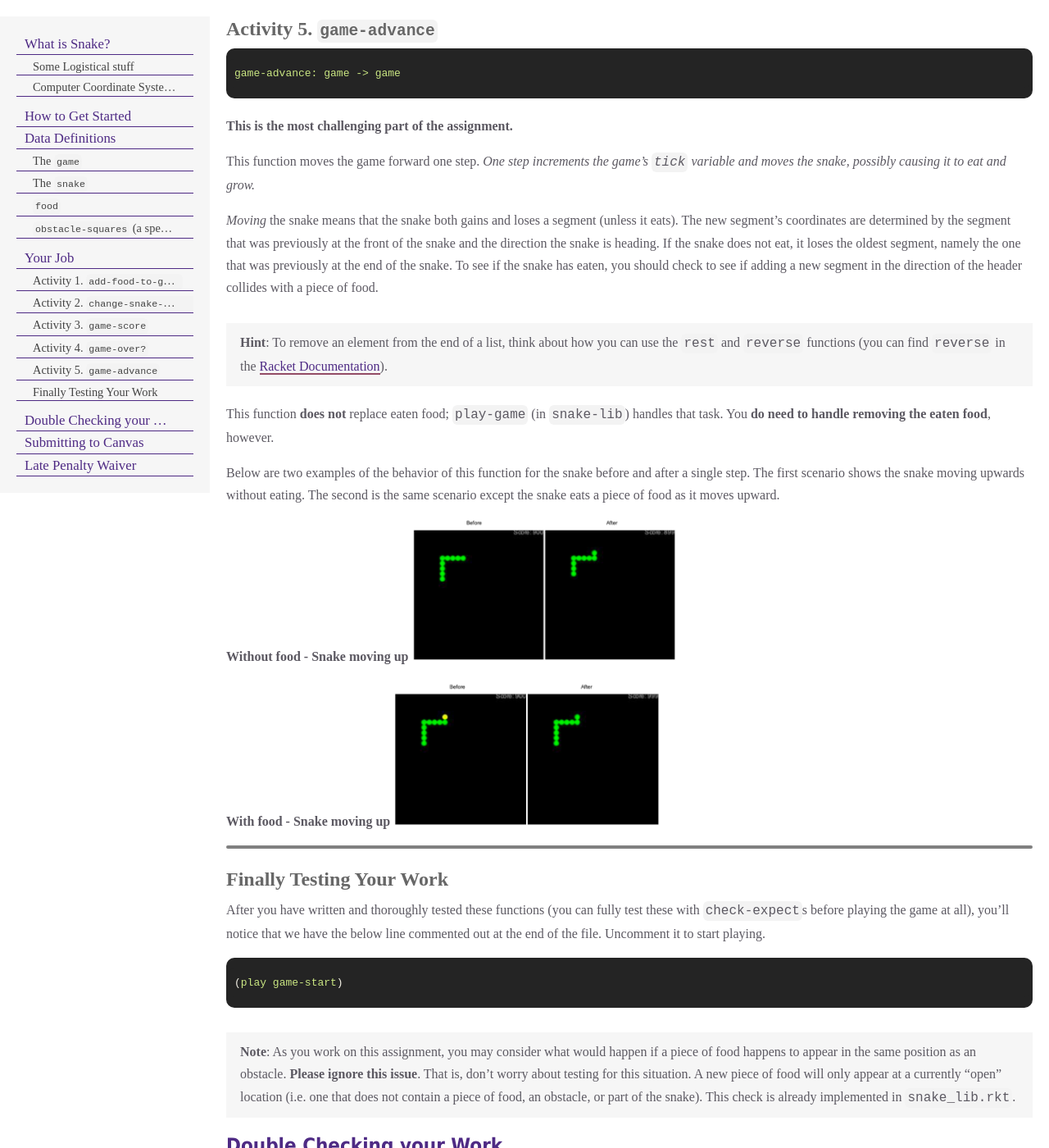
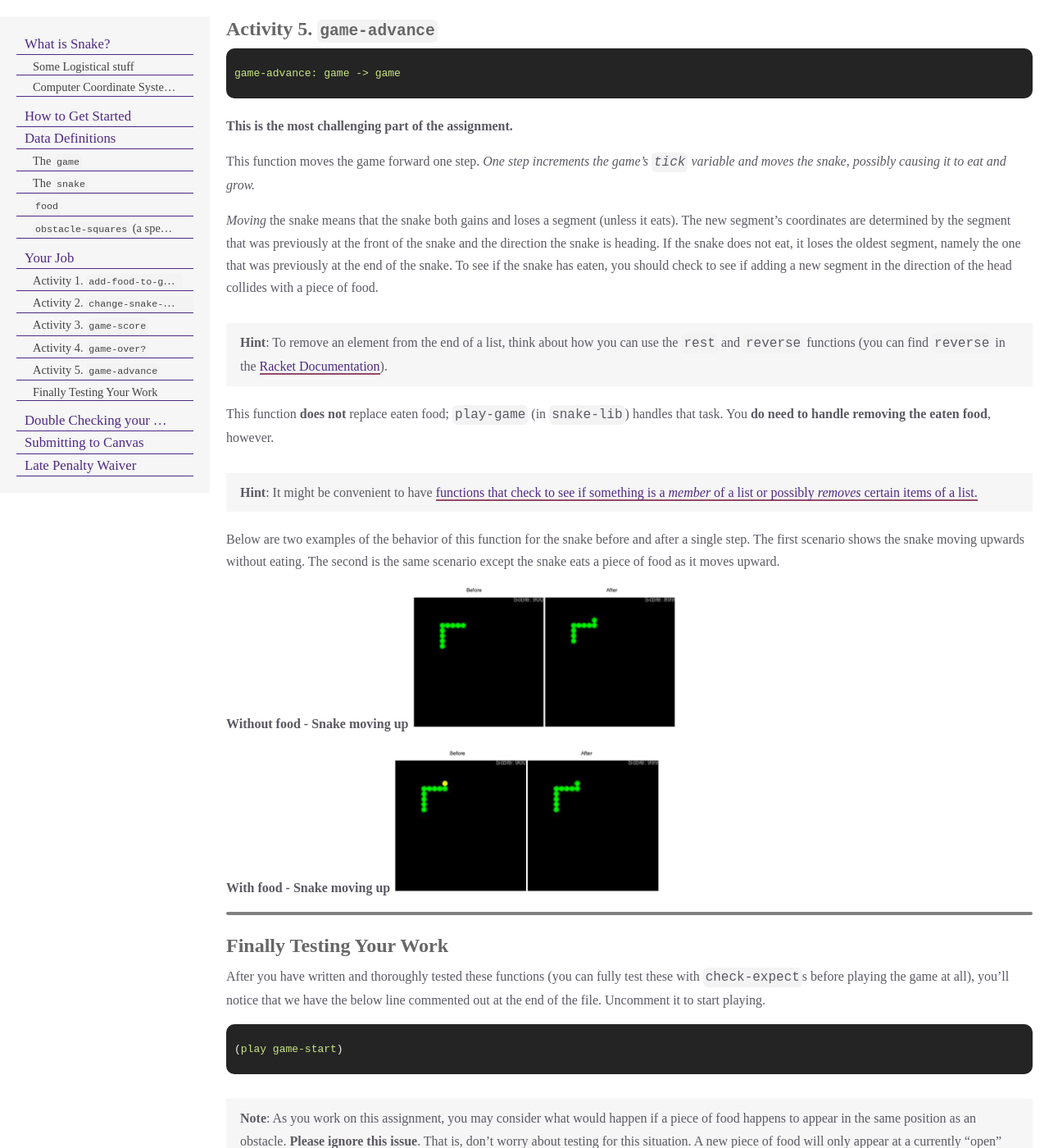
Before and after one commit to shhyou/bain-cs111-web-fork, a Jekyll site: the page built from pages/_assignments/exercises/exercise_6/exercise_6.md, in a window 1280 px wide and 1400 px high, scrolled down 6488 px. Shown: the whole window at 82% size. Built offline with Jekyll 4.4.1, drawn with Linux system fonts in a browser that asks for light colours; some web fonts are replaced; some of the changed lines change nothing that is shown; some of the changed text lies outside the part shown.

Commit message:
e6: fix typos

```diff
--- a/pages/_assignments/exercises/exercise_6/exercise_6.md
+++ b/pages/_assignments/exercises/exercise_6/exercise_6.md
@@ -7,7 +7,7 @@
 ordering: 7
 draft: 0
 points: 100
-canvas_id:
+canvas_id: 1314598
 canvas_title: Exercise 6
 canvas_assignment_group: "Exercises"
 canvas_points_possible: 100
@@ -80,7 +80,7 @@
 
 Additionally, you can only use the libraries already required in the starter code or `"./iterated-images.rkt"` and `"./remove_duplicates.rkt"` (however neither of these are actually required to complete the assignment). If you want to use them, you can copy them over from the earlier exercises.
 
-Finally, `exercise_4.rkt` **MUST START WITH** `(require "snake_lib.rkt")`; <mark>don't add any code before this line.</mark>
+Finally, `exercise_6.rkt` **MUST START WITH** `(require "./snake_lib.rkt")`; <mark>don't add any code before this line.</mark>
 
 * * *
 
@@ -168,7 +168,7 @@
 
 Your job is to write the following functions (and any necessary helper functions), which will serve as arguments to the `play-game` function. We’ve written about 1 test for each function. You’ll need to write more to properly test your code. I recommend that you write these functions in the order that they appear here (and in the starter code file). <mark>You will not be able to play the game until all functions are completed</mark>, **but you can properly test your functions with `check-expect`s**.
 
-Your work is limited to _defining_ these functions. This is an example of _abstraction_ in software engineering. For instance, you don't have to worry about teaching racket how to listen to the user's keyboard entries or how to launch a popup window for the game. Those things are taken care of in `snake-lib`. You can just take for granted that, for instance, your `change-direction` function (described below) gets the correct direction from the keyboard.
+Your work is limited to _defining_ these functions. This is an example of _abstraction_ in software engineering. For instance, you don't have to worry about teaching racket how to listen to the user's keyboard entries or how to launch a popup window for the game. Those things are taken care of in `snake-lib`. You can just take for granted that, for instance, your `change-snake-direction` function (described below) gets the correct direction from the keyboard.
 
 > **Hint**: Remember, in functional programming we can't update the value of a variable. If we want to "update" a game, we have to create a whole new game and update its properties using the values from the old game. So for instance if we wanted to make a new game using some old game `g`...and all we wanted was to update the `g`'s tick counter, we would have to use:
 >
@@ -225,11 +225,13 @@
 
 This function moves the game forward one step. _One step increments the game’s `tick` variable and moves the snake, possibly causing it to eat and grow._
 
-_Moving_ the snake means that the snake both gains and loses a segment (unless it eats). The new segment’s coordinates are determined by the segment that was previously at the front of the snake and the direction the snake is heading. If the snake does not eat, it loses the oldest segment, namely the one that was previously at the end of the snake. To see if the snake has eaten, you should check to see if adding a new segment in the direction of the header collides with a piece of food.
+_Moving_ the snake means that the snake both gains and loses a segment (unless it eats). The new segment’s coordinates are determined by the segment that was previously at the front of the snake and the direction the snake is heading. If the snake does not eat, it loses the oldest segment, namely the one that was previously at the end of the snake. To see if the snake has eaten, you should check to see if adding a new segment in the direction of the head collides with a piece of food.
 
 > **Hint**: To remove an element from the end of a list, think about how you can use the `rest` and `reverse` functions (you can find `reverse` in the [Racket Documentation](https://docs.racket-lang.org/htdp-langs/intermediate-lam.html#%28def._htdp-intermediate-lambda._%28%28lib._lang%2Fhtdp-intermediate-lambda..rkt%29._reverse%29%29)).
 
 This function **does not** replace eaten food; `play-game` (in `snake-lib`) handles that task. You **do need to handle removing the eaten food**, however.
+
+> **Hint**: It might be convenient to have <a href="https://bain-cs111.github.io/course-files/quizzes/q3_glossary_compact.pdf">functions that check to see if something is a _member_ of a list or possibly _removes_ certain items of a list.</a>
 
 Below are two examples of the behavior of this function for the snake before and after a single step. The first scenario shows the snake moving upwards without eating. The second is the same scenario except the snake eats a piece of food as it moves upward.
 
@@ -250,12 +252,14 @@
 
 > **Note**: As you work on this assignment, you may consider what would happen if a piece of food happens to appear in the same position as an obstacle. **Please ignore this issue**. That is, don’t worry about testing for this situation. A new piece of food will only appear at a currently “open” location (i.e. one that does not contain a piece of food, an obstacle, or part of the snake). This check is already implemented in `snake_lib.rkt`.
 
+* * *
+
 ## Double Checking your Work
 
 Make sure you’ve followed the process outlined in the introduction for every function, and that you’ve thoroughly tested your functions for all possible edge cases.
 
 Before turning your assignment in, **run the file one last time** to make sure that it runs properly and doesn’t generate any exceptions, and all the tests pass. Make sure you've also spent some time writing your OWN `check-expect` calls to test your code.
 
-Assuming they do, submit **only your `snake.rkt` file** on Canvas.
+Assuming they do, submit **only your `exercise_6.rkt` file** on Canvas.
 
 {% include submission_details.md %}
```
